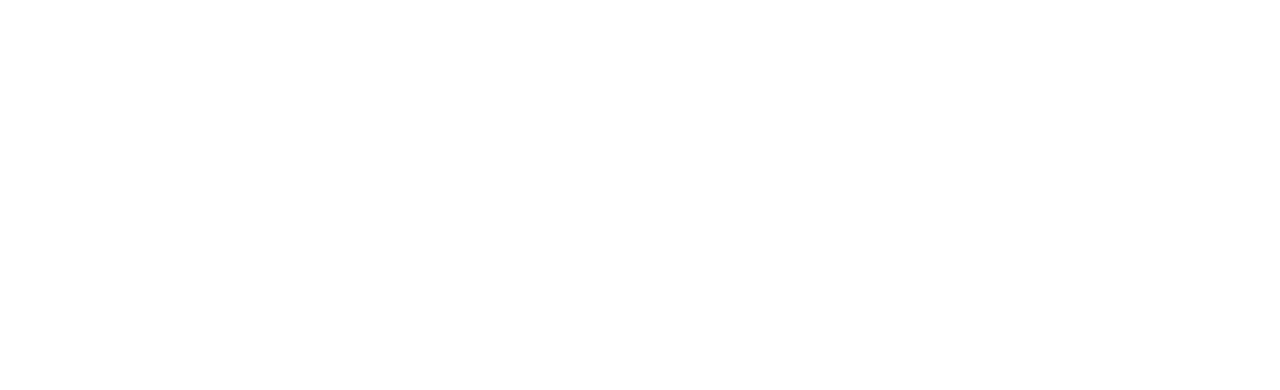
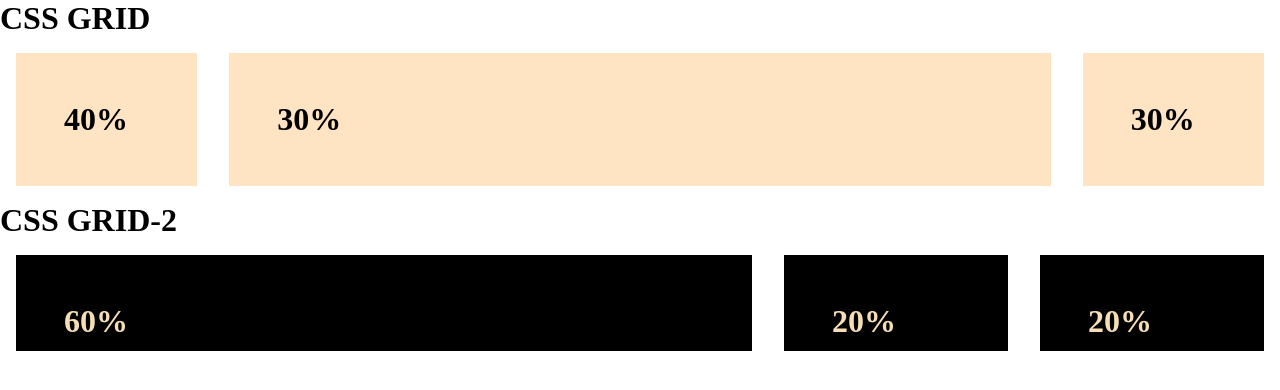
Before and after one commit to RajeshDumma/FullStack-LearnPath, a plain HTML site: page Frontend/HTML_CSS/grid.html in a window 1280 px wide. Drawn offline with Linux system fonts and the light colour scheme.

Commit message:
css grid

```diff
--- a/Frontend/HTML_CSS/grid.html
+++ b/Frontend/HTML_CSS/grid.html
@@ -4,9 +4,53 @@
     <meta charset="UTF-8">
     <meta name="viewport" content="width=device-width, initial-scale=1.0">
     <title>Grid</title>
+
+    <style>
+        *{
+            margin: 0;
+            padding: 0;
+            box-sizing: border-box;
+        }
+
+        .grid{
+            display: grid;
+            grid-template-columns: 2fr 8fr 2fr;
+        }
+        .box{
+            background-color: bisque;
+            padding:3rem;
+            margin: 1rem;
+        }
+        .grid1{
+            display: grid;
+            grid-template-columns: 6fr 2fr 2fr;
+
+        }
+        .boxs{
+            background-color: black;
+            margin: 1rem;
+            color: wheat;
+            padding: 3rem;
+            height: 80px;
+
+        }
+
+    </style>
 </head>
 <body>
 
+    <h1>CSS GRID</h1>
+         <div class="grid">
+        <div class="box box1"><h1>40%</h1></div>
+        <div class="box box2"><h1>30%</h1></div>
+        <div class="box box2"><h1>30%</h1></div>
+    </div>
+    <h1>CSS GRID-2</h1>
+    <div class="grid1">
+        <div class="boxs br1"><h1>60%</h1></div>
+        <div class="boxs br2"><h1>20%</h1></div>
+        <div class="boxs br3"><h1>20%</h1></div>
+    </div>
 
 </body>
 </html>
```
